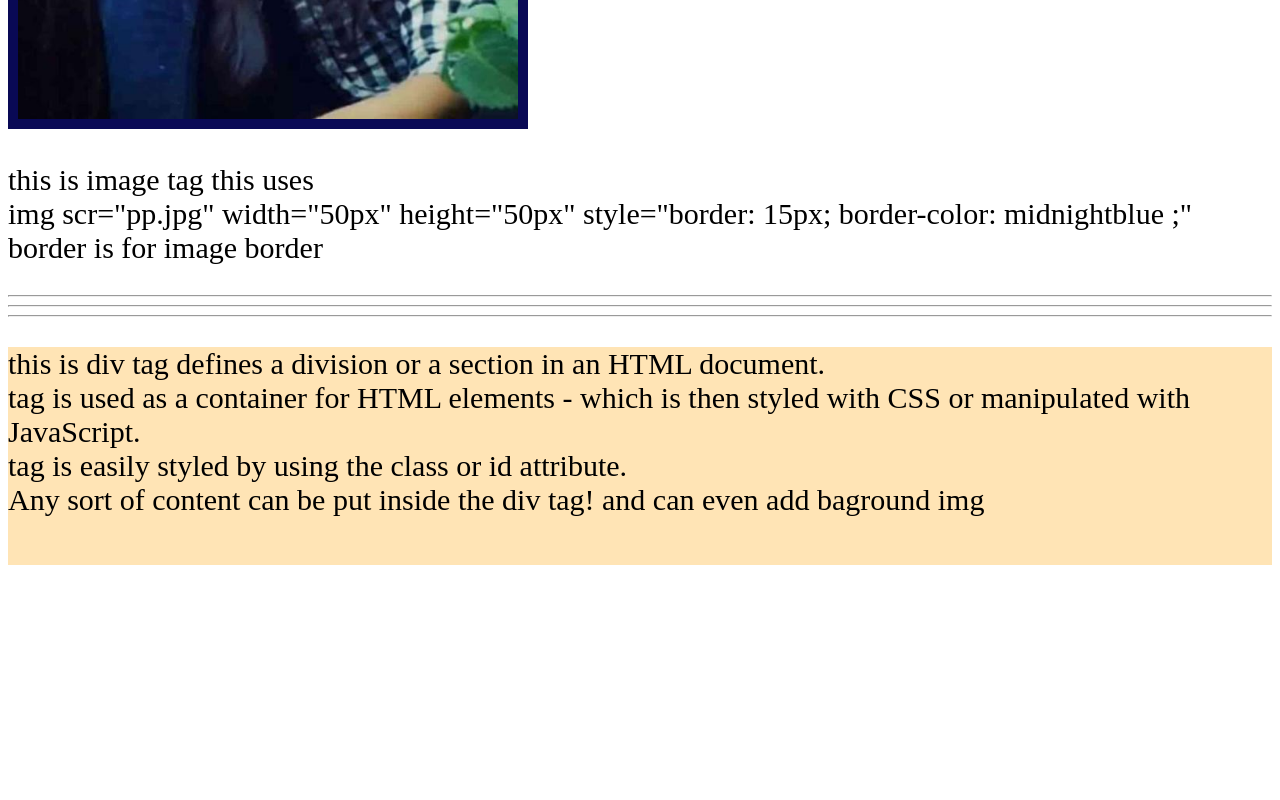
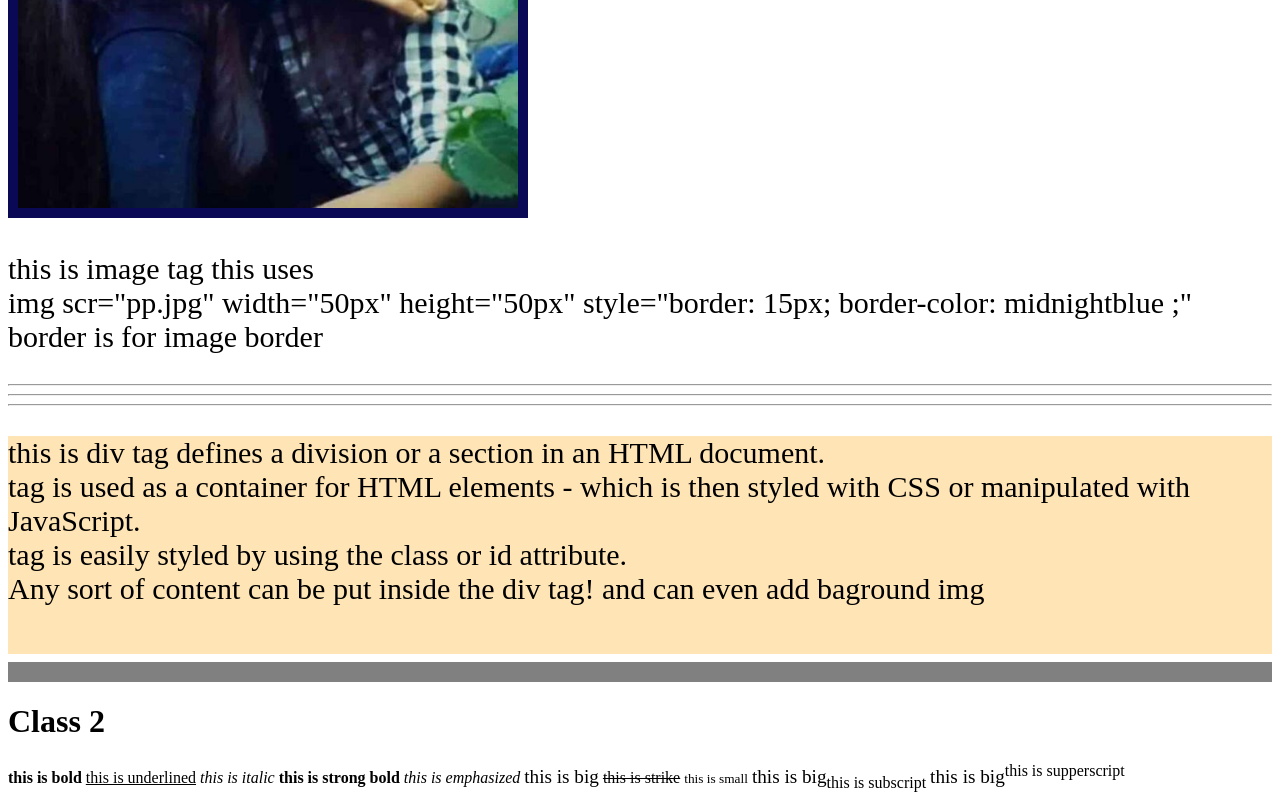
Before and after one commit to edwardsalvatore/thanuja, a plain HTML site: page index.html in a window 1280 px wide. Shown: the part 827-1627 px from the top of the page. Before the commit the page ends 1400 px from the top, so only its background shows below. Drawn offline with Linux system fonts and the light colour scheme.

Commit message:
Update index.html

```diff
--- a/index.html
+++ b/index.html
@@ -8,6 +8,10 @@
 </head>
 <body>
    <!--THESE ARE HEAD LINE TAGS-->
+    <h2>This is scrollingtext</h2>
+    <marquee bg="red" direction="left" scrollamount="10" scrolldelay="5ms">THNAJU</marquee>
+
+
     <h1>Hey THANUJA this is Heading one</h1>
     <h2>I didnt attended the Class <h5>(this is Heading 2)</h5></h2>
     <h3>We just when and Scaned our id and came back<h5>(this is Heading 3)</h5></h3>
@@ -35,7 +39,19 @@
         <br>
             Any sort of content can be put inside the div  tag! and can even add baground img</p>
     <br>
-
+</div>
+   <hr style="height:20px;border-width:0;color:gray;background-color:gray">
+    <h1>Class 2</h1>
+    <h><b>this is bold</b></h>
+    <h><u>this is underlined</u></h>
+    <h><i>this is italic</i></h>
+    <h><strong>this is strong bold</strong></h>
+    <h><em>this is emphasized</em></h>
+    <h><big>this is big</big></h>
+    <h><strike>this is strike</strike></h>
+    <h><small>this is small</small></h>
+    <h><big>this is big<h><sub>this is subscript</sub></h></big></h>
+    <h><big>this is big<h><sup>this is supperscript</sup></h></big></h>
 
 </body>
 </html>
```
